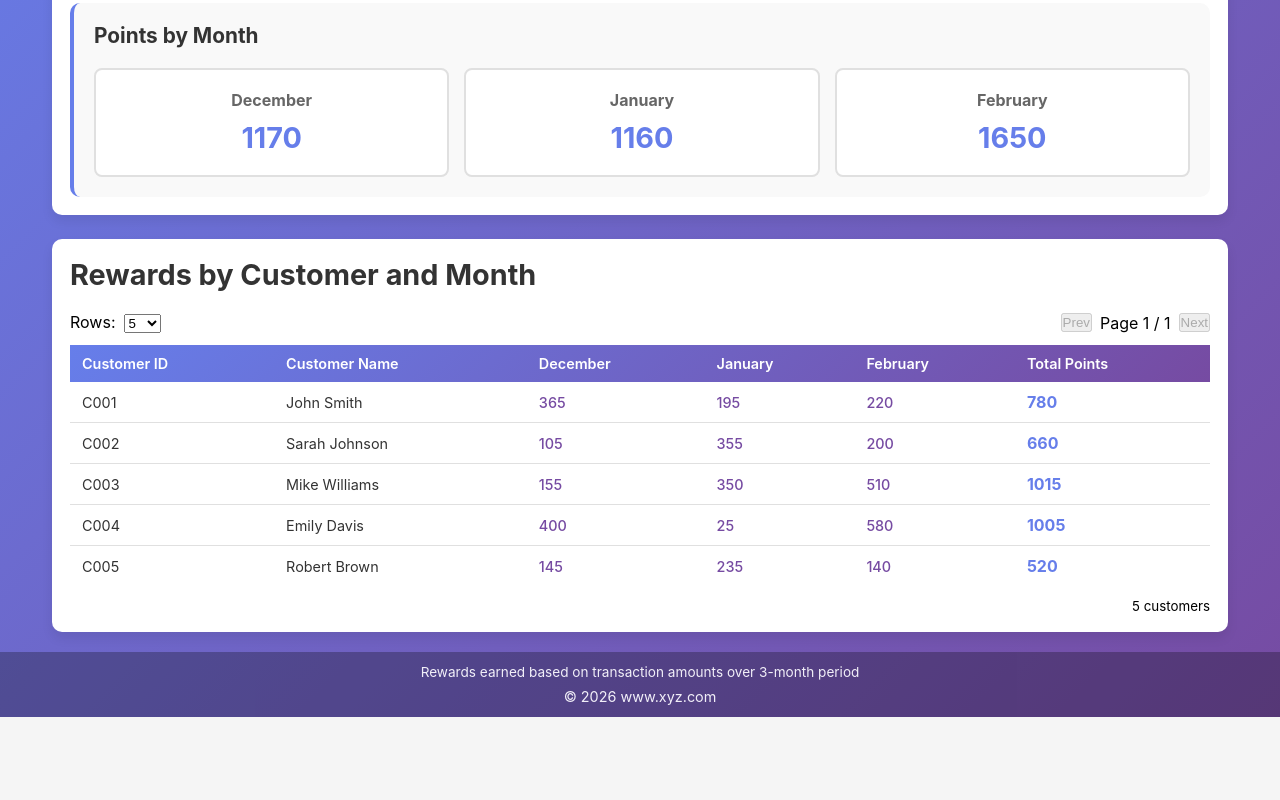
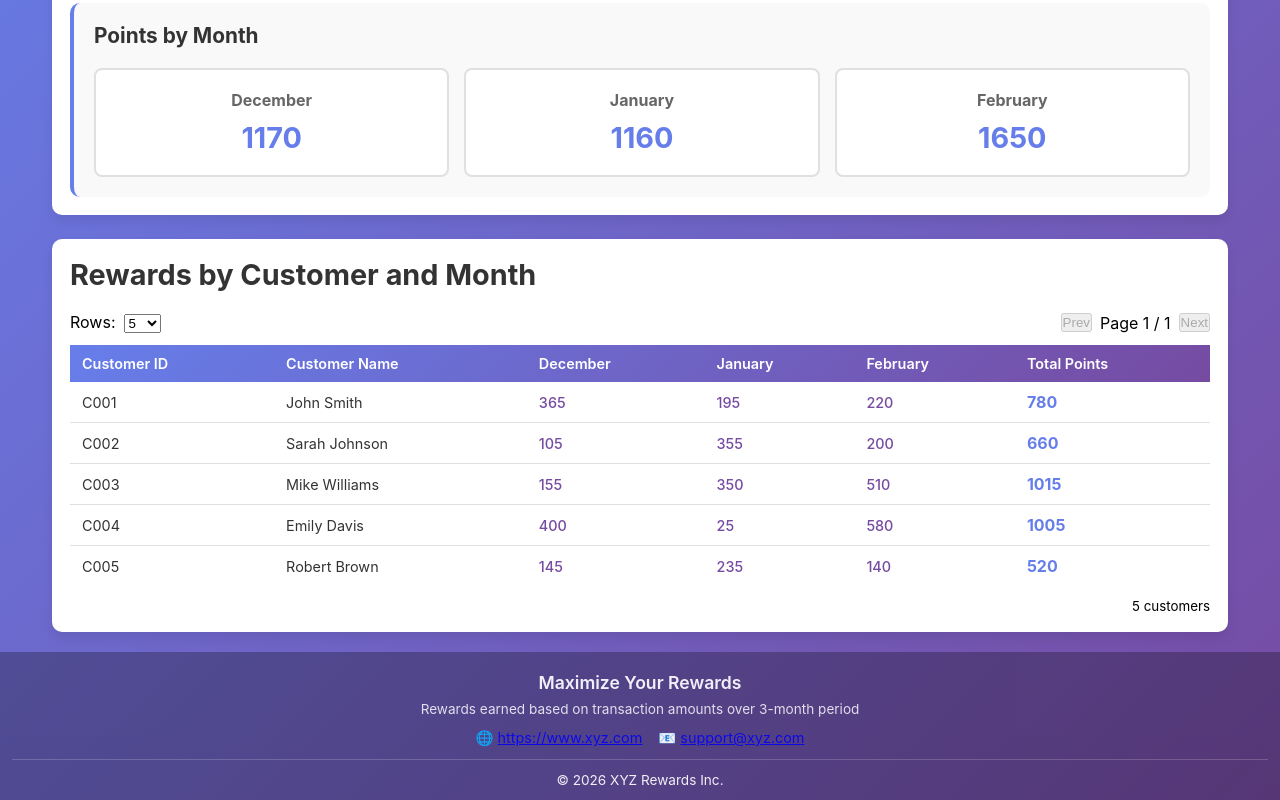
Before and after one commit to chitranjan17/customer-reward-points-react, a React (Create React App) app: page / in a window 1280 px wide. Shown: the part 282-1082 px from the top of the page. Before the commit the page ends 999 px from the top, so only its background shows below. Built offline with nearby package versions, Linux system fonts and the light colour scheme.

Commit message:
feat: enhance Footer with rich content including tagline, company info, and contact

```diff
--- a/src/App.js
+++ b/src/App.js
@@ -30,7 +30,6 @@ function App() {
 
         if (response.success) {
           const transactions = response.data;
-
 
           // Calculate rewards
           const customerRewards = calculateRewardsByCustomerMonth(transactions);
@@ -108,8 +107,11 @@ function App() {
       </main>
 
       <Footer
+        tagline="Maximize Your Rewards"
         description={LABELS.FOOTER_NOTE}
-        copyright="www.xyz.com"
+        companyName="XYZ Rewards Inc."
+        companyWebsite="https://www.xyz.com"
+        contactEmail="support@xyz.com"
       />
     </div>
   );
--- a/src/components/Footer.js
+++ b/src/components/Footer.js
@@ -1,14 +1,46 @@
 import React from "react";
 
-// simple footer showing a description and copyright line
-const Footer = ({ description = "", copyright = "" }) => {
+// Rich footer component with tagline, description, links, and copyright
+const Footer = ({
+  tagline = "",
+  description = "",
+  companyName = "",
+  companyWebsite = "",
+  contactEmail = "",
+  copyright = "",
+}) => {
   const year = new Date().getFullYear();
+
   return (
-    <footer className="app-footer" style={{ textAlign: "center" }}>
-      {description && <p>{description}</p>}
-      {copyright && (
-        <p style={{ marginTop: 8, fontSize: "0.9rem" }}>
-          &copy; {year} {copyright}
+    <footer className="app-footer" style={{ textAlign: "center", paddingTop: 20 }}>
+      {tagline && (
+        <p style={{ fontSize: "1.1rem", fontWeight: 600, marginBottom: 8 }}>
+          {tagline}
+        </p>
+      )}
+
+      {description && <p style={{ marginBottom: 12, opacity: 0.9 }}>{description}</p>}
+
+      <div style={{ fontSize: "0.9rem", marginTop: 12, marginBottom: 12 }}>
+        {companyWebsite && (
+          <span style={{ marginRight: 16 }}>
+            🌐{" "}
+            <a href={companyWebsite} target="_blank" rel="noopener noreferrer">
+              {companyWebsite}
+            </a>
+          </span>
+        )}
+        {contactEmail && (
+          <span>
+            📧{" "}
+            <a href={`mailto:${contactEmail}`}>{contactEmail}</a>
+          </span>
+        )}
+      </div>
+
+      {(copyright || companyName) && (
+        <p style={{ borderTop: "1px solid rgba(255,255,255,0.2)", paddingTop: 12, marginTop: 12 }}>
+          &copy; {year} {companyName || copyright}
         </p>
       )}
     </footer>
```
